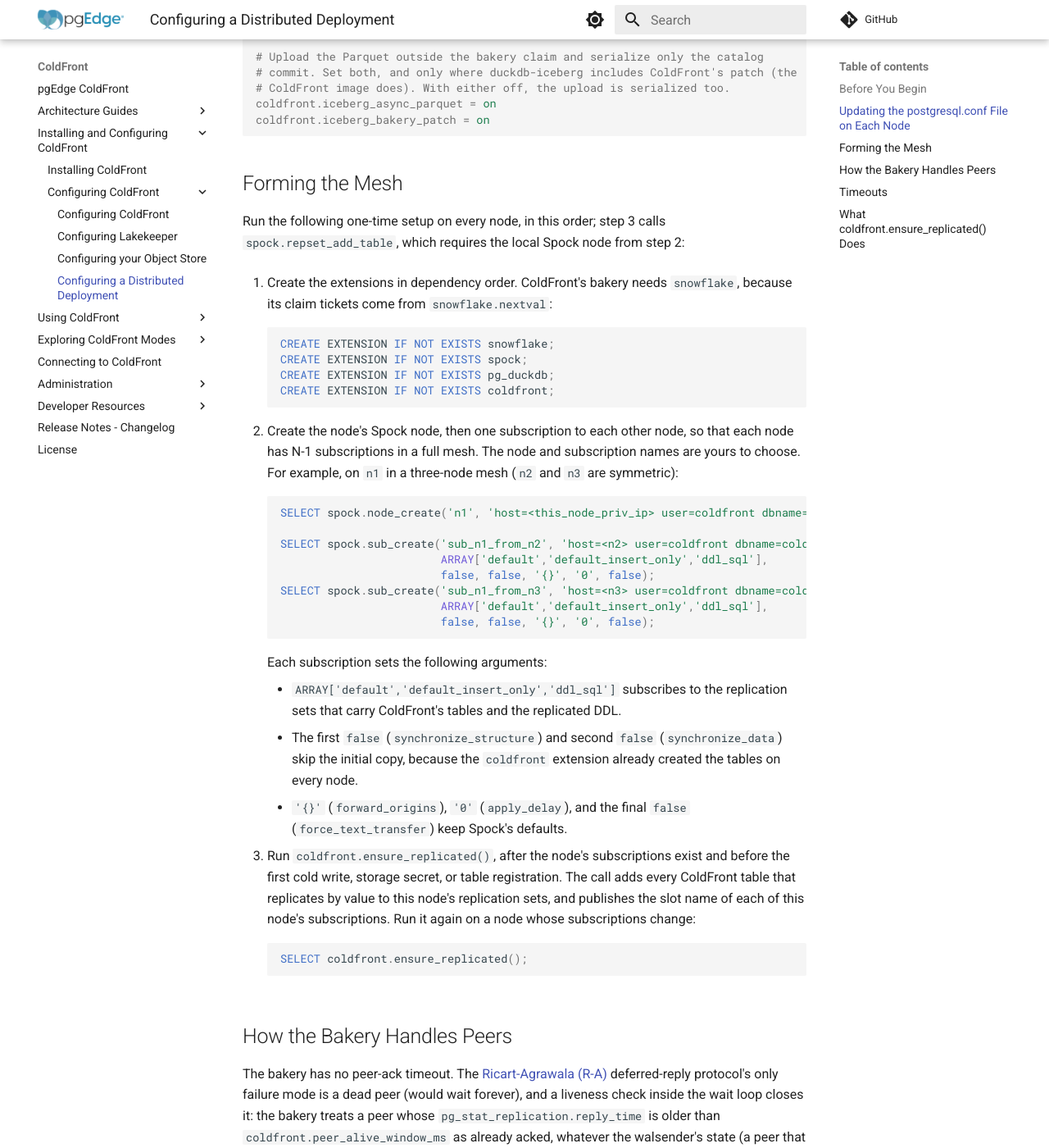
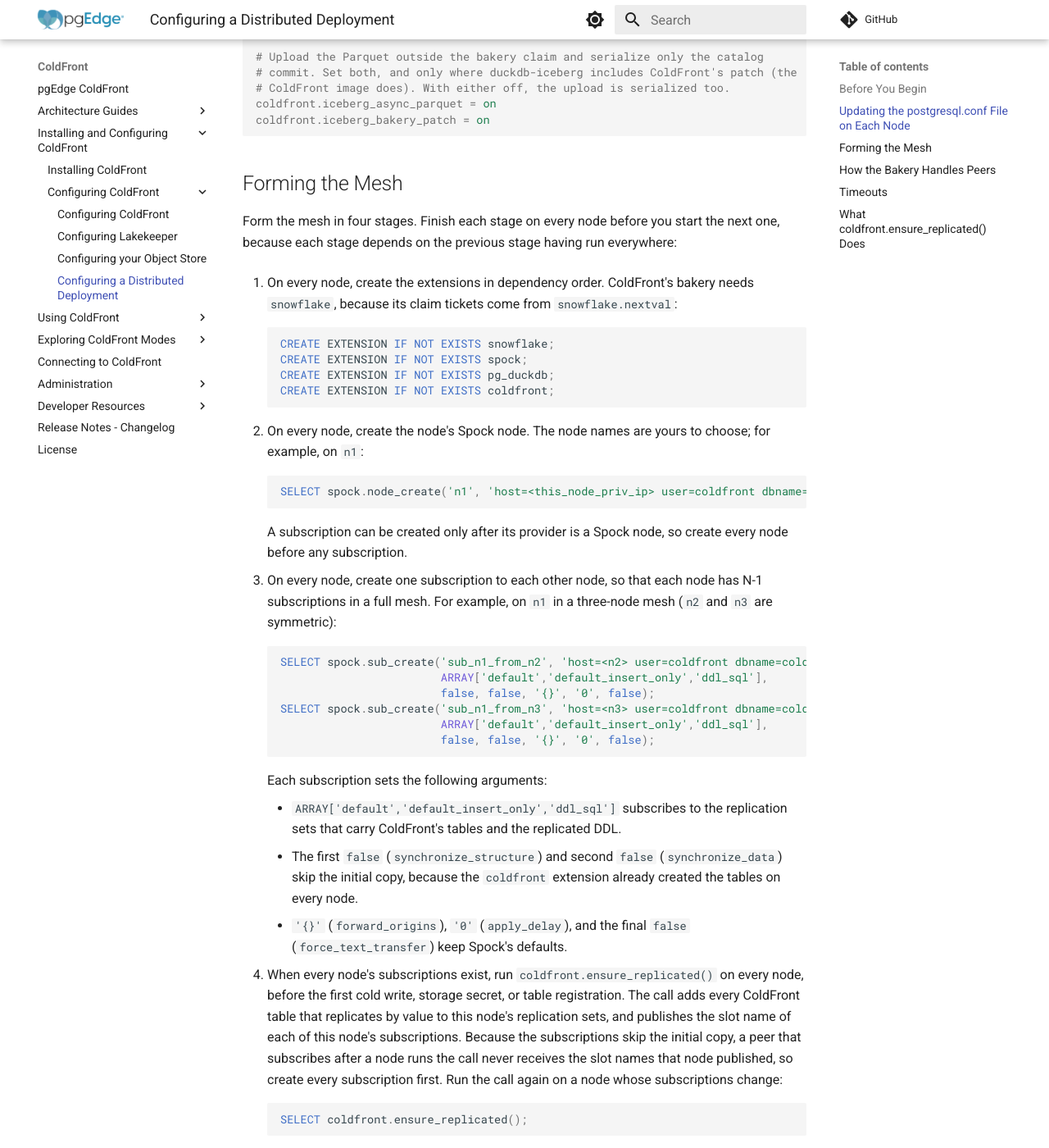
Before and after one commit to pgEdge/coldfront, an MkDocs documentation site: the page built from docs/distributed_setup.md, in a window 1280 px wide and 1400 px high, scrolled down 2140 px. Shown: the whole window at 82% size. Built offline with MkDocs 1.6.1 and Material for MkDocs 9.7.7, drawn with Linux system fonts in a browser that asks for light colours; comment, search, counter and statistics services are not loaded; some of the changed text lies outside the part shown.

Commit message:
docs: form the mesh in mesh-wide stages

````diff
--- a/docs/distributed_setup.md
+++ b/docs/distributed_setup.md
@@ -110,11 +110,13 @@ coldfront.iceberg_bakery_patch = on
 
 ## Forming the Mesh
 
-Run the following one-time setup on every node, in this order; step 3 calls
-`spock.repset_add_table`, which requires the local Spock node from step 2:
+Form the mesh in four stages. Finish each stage on every node before you start
+the next one, because each stage depends on the previous stage having run
+everywhere:
 
-1. Create the extensions in dependency order. ColdFront's bakery needs
-    `snowflake`, because its claim tickets come from `snowflake.nextval`:
+1. On every node, create the extensions in dependency order. ColdFront's
+    bakery needs `snowflake`, because its claim tickets come from
+    `snowflake.nextval`:
 
     ```sql
     CREATE EXTENSION IF NOT EXISTS snowflake;
@@ -123,14 +125,21 @@ Run the following one-time setup on every node, in this order; step 3 calls
     CREATE EXTENSION IF NOT EXISTS coldfront;
     ```
 
-2. Create the node's Spock node, then one subscription to each other node,
-    so that each node has N-1 subscriptions in a full mesh. The node and
-    subscription names are yours to choose. For example, on `n1` in a
+2. On every node, create the node's Spock node. The node names are yours to
+    choose; for example, on `n1`:
+
+    ```sql
+    SELECT spock.node_create('n1', 'host=<this_node_priv_ip> user=coldfront dbname=coldfront port=5432');
+    ```
+
+    A subscription can be created only after its provider is a Spock node, so
+    create every node before any subscription.
+
+3. On every node, create one subscription to each other node, so that each
+    node has N-1 subscriptions in a full mesh. For example, on `n1` in a
     three-node mesh (`n2` and `n3` are symmetric):
 
     ```sql
-    SELECT spock.node_create('n1', 'host=<this_node_priv_ip> user=coldfront dbname=coldfront port=5432');
-
     SELECT spock.sub_create('sub_n1_from_n2', 'host=<n2> user=coldfront dbname=coldfront port=5432',
                             ARRAY['default','default_insert_only','ddl_sql'],
                             false, false, '{}', '0', false);
@@ -149,11 +158,14 @@ Run the following one-time setup on every node, in this order; step 3 calls
     - `'{}'` (`forward_origins`), `'0'` (`apply_delay`), and the final `false`
       (`force_text_transfer`) keep Spock's defaults.
 
-3. Run `coldfront.ensure_replicated()`, after the node's subscriptions exist
-    and before the first cold write, storage secret, or table registration.
-    The call adds every ColdFront table that replicates by value to this
-    node's replication sets, and publishes the slot name of each of this
-    node's subscriptions. Run it again on a node whose subscriptions change:
+4. When every node's subscriptions exist, run `coldfront.ensure_replicated()`
+    on every node, before the first cold write, storage secret, or table
+    registration. The call adds every ColdFront table that replicates by value
+    to this node's replication sets, and publishes the slot name of each of
+    this node's subscriptions. Because the subscriptions skip the initial
+    copy, a peer that subscribes after a node runs the call never receives
+    the slot names that node published, so create every subscription first.
+    Run the call again on a node whose subscriptions change:
 
     ```sql
     SELECT coldfront.ensure_replicated();
@@ -245,8 +257,8 @@ cannot run at `CREATE EXTENSION` time, because `spock.repset_add_table` needs
 the local Spock node, and nothing runs it later on a node's behalf:
 provisioning a table, setting the secret and writing cold rows all assume it
 has run. It is idempotent, so running it again is harmless. A node added to
-the mesh later runs the same three steps, and every node that subscribes from
-it runs the call again, so the slot of the new subscription is published.
+the mesh later runs the same stages, and every node that subscribes from it
+runs the call again, so the slot of the new subscription is published.
 
 A skipped step shows up away from the node that skipped it. If a peer never
 ran it, it has published no slot, and every cold write on the other nodes
````
